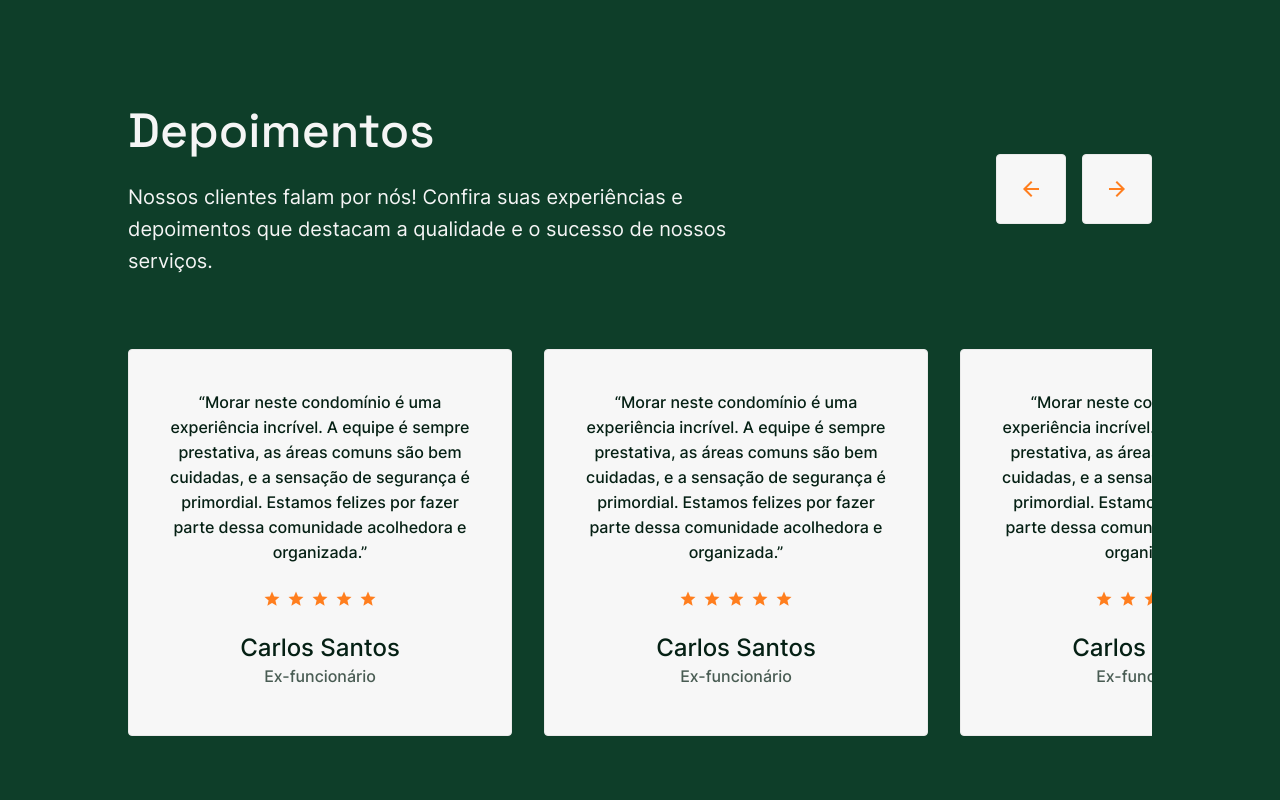
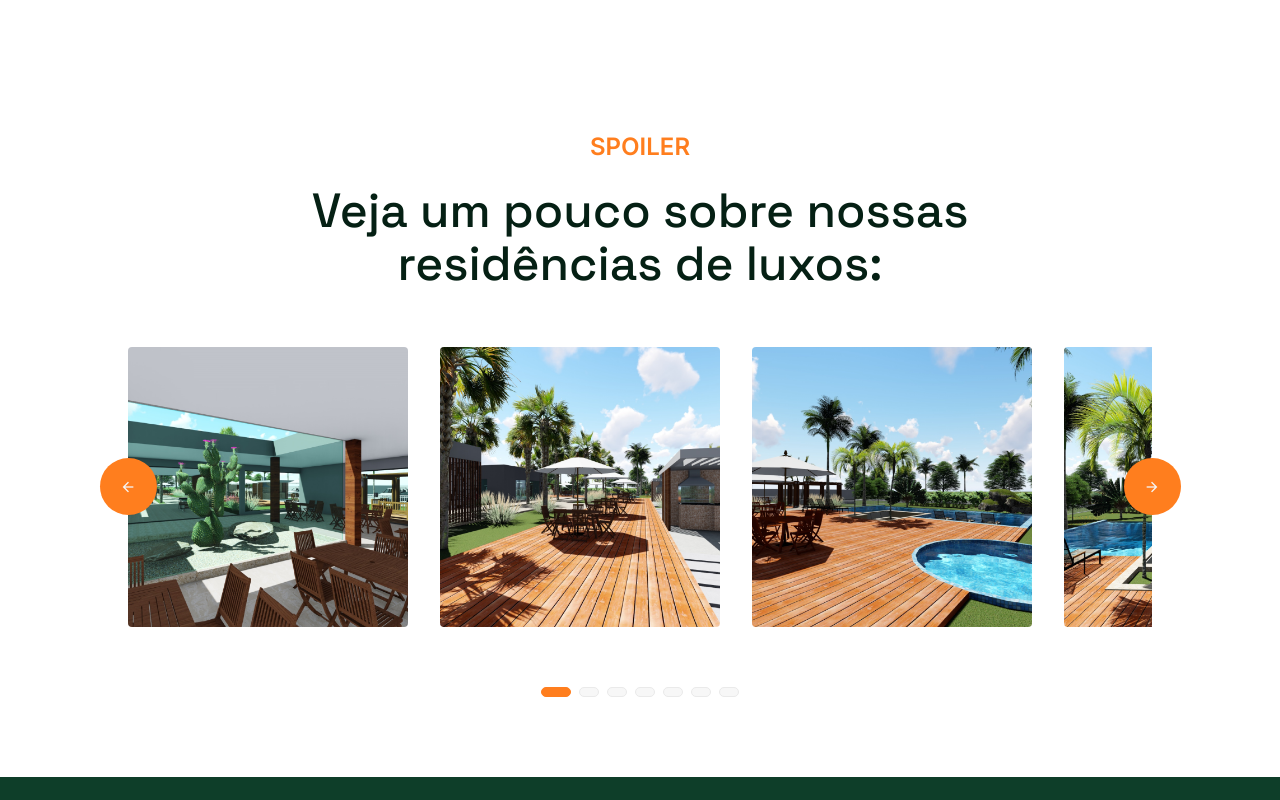
Before and after one commit to bnoa-io/angular-desafio-15-codelandia, an Angular app: page / in a window 1280 px wide. Shown: the part 2300-3100 px from the top of the page. Built offline with nearby package versions, Linux system fonts and the light colour scheme.

Commit message:
feat section venues created

```diff
--- a/src/app/pages/index/index.component.ts
+++ b/src/app/pages/index/index.component.ts
@@ -3,6 +3,7 @@ import { WeAreComponent } from './sections/we-are/we-are.component';
 import { TestimonialsComponent } from './sections/testimonials/testimonials.component';
 import { ContactComponent } from './sections/contact/contact.component';
 import { DifferentialComponent } from './sections/differential/differential.component';
+import { VenuesComponent } from './sections/venues/venues.component';
 
 @Component({
   selector: 'app-sections',
@@ -11,10 +12,13 @@ import { DifferentialComponent } from './sections/differential/differential.comp
     WeAreComponent,
     TestimonialsComponent,
     ContactComponent,
-    DifferentialComponent
+    DifferentialComponent,
+    VenuesComponent
   ],
-  template: `<app-we-are></app-we-are>
+  template: `
+    <app-we-are></app-we-are>
     <app-differential></app-differential>
+    <app-venues></app-venues>
     <app-testimonials></app-testimonials>
     <app-contact></app-contact>
     `,
--- a/src/app/pages/index/sections/contact/contact.component.css
+++ b/src/app/pages/index/sections/contact/contact.component.css
@@ -66,6 +66,7 @@
   font-size: 1.4rem;
   z-index: 1;
   transition: ease-out .15s;
+  user-select: none;
 }
 
 .input-group > label > b {
--- /dev/null
+++ b/src/app/pages/index/sections/venues/venues.component.css
@@ -0,0 +1,151 @@
+#sectionVenues {
+  display: flex;
+  flex-direction: column;
+  align-items: center;
+  padding-block: 8rem;
+}
+
+#sectionVenues > span {
+  color: var(--orange);
+  text-transform: uppercase;
+  font-size: 1.4rem;
+  font-weight: 600;
+  margin-bottom: 1.6rem;
+}
+
+#sectionVenues > h2 {
+  font-size: 3.2rem;
+  line-height: 3.5rem;
+  text-align: center;
+  margin-bottom: 5.6rem;
+  padding-inline: 2.4rem;
+}
+
+#sectionVenues > nav {
+  width: 100%;
+}
+
+#sectionVenues > nav > ul {
+  display: flex;
+  gap: 3.2rem;
+  overflow-x: hidden;
+  margin-bottom: 5.6rem;
+}
+
+#sectionVenues > nav > ul > li:first-child {
+  margin-left: 2.4rem;
+}
+
+#sectionVenues > nav > ul > li:last-child {
+  margin-right: 2.4rem;
+}
+
+#sectionVenues > nav > ul > li > img {
+  min-width: 28rem;
+  max-width: 28rem;
+  aspect-ratio: 1/1;
+  border-radius: var(--radius);
+}
+
+#sectionVenues > nav > button {
+  display: none;
+}
+
+#sectionVenues > nav > div {
+  display: flex;
+  justify-content: center;
+  gap: .8rem;
+}
+
+#sectionVenues > nav > div > input {
+  appearance: none;
+  width: 2rem;
+  height: 1rem;
+  background-color: var(--content-background-light);
+  border: solid .1rem var(--border-color);
+  transition: .15s;
+  cursor: pointer;
+  border-radius: .5rem;
+}
+
+#sectionVenues > nav > div > input:checked {
+  width: 3rem;
+  background-color: var(--orange);
+  border-color: var(--orange);
+}
+
+@media screen and (min-width: 765px) and (max-width: 1199px) {
+  #sectionVenues > span {
+    font-size: 1.8rem;
+    margin-bottom: 2.4rem;
+  }
+
+  #sectionVenues > h2 {
+    font-size: 4rem;
+    width: 80%;
+  }
+
+  #sectionVenues > nav > ul > li:first-child {
+    margin-left: 3.2rem;
+  }
+
+  #sectionVenues > nav > ul > li:last-child {
+    margin-right: 3.2rem;
+  }
+}
+
+@media screen and (min-width: 1200px) {
+  #sectionVenues {
+    padding: 14.4rem 10vw 8rem;
+  }
+
+  #sectionVenues > span {
+    font-size: 2.4rem;
+    margin-bottom: 2.4rem;
+  }
+
+  #sectionVenues > h2 {
+    font-size: 4.8rem;
+    width: 75%;
+    color: var(--text-color-green);
+    line-height: 5.28rem;
+  }
+
+  #sectionVenues > nav {
+    position: relative;
+    max-width: 121.6rem;
+  }
+
+  #sectionVenues > nav > button {
+    display: block;
+    width: 5.7rem;
+    aspect-ratio: 1/1;
+    background-color: var(--orange);
+    color: var(--text-color-light);
+    border-radius: 100%;
+    user-select: none;
+    font: 1.6rem var(--font-icon);
+    position: absolute;
+    top: calc(28rem / 2 - 5.7rem /2);
+  }
+
+  #sectionVenues > nav > button:first-of-type {
+    left: calc(0% - calc(5.7rem / 2));
+  }
+
+  #sectionVenues > nav > button:last-of-type {
+    right: calc(0% - calc(5.7rem / 2));
+  }
+
+  #sectionVenues > nav > ul {
+    justify-content: space-between;
+  }
+
+  #sectionVenues > nav > ul > li:first-child {
+    margin-left: unset;
+  }
+
+  #sectionVenues > nav > ul > li:last-child {
+    margin-right: unset;
+  }
+}
--- /dev/null
+++ b/src/app/pages/index/sections/venues/venues.component.html
@@ -0,0 +1,31 @@
+<section id="sectionVenues">
+  <span>SPOILER</span>
+  <h2>Veja um pouco sobre nossas residências de luxos:</h2>
+  <nav>
+    <button>arrow_back</button>
+    <button>arrow_forward</button>
+    <ul>
+      <li>
+        <img src="assets/images/1.png" alt="Espaço do residencial" draggable="false">
+      </li>
+      <li>
+        <img src="assets/images/2.png" alt="Espaço do residencial" draggable="false">
+      </li>
+      <li>
+        <img src="assets/images/3.png" alt="Espaço do residencial" draggable="false">
+      </li>
+      <li>
+        <img src="assets/images/4.png" alt="Espaço do residencial" draggable="false">
+      </li>
+    </ul>
+    <div>
+      <input type="radio" name="venuesTab" id="venuesTab1" checked>
+      <input type="radio" name="venuesTab" id="venuesTab2">
+      <input type="radio" name="venuesTab" id="venuesTab3">
+      <input type="radio" name="venuesTab" id="venuesTab4">
+      <input type="radio" name="venuesTab" id="venuesTab5">
+      <input type="radio" name="venuesTab" id="venuesTab6">
+      <input type="radio" name="venuesTab" id="venuesTab7">
+    </div>
+  </nav>
+</section>
```
Also changed, not shown: src/app/pages/index/sections/venues/venues.component.ts (added, +12 -0 lines).
